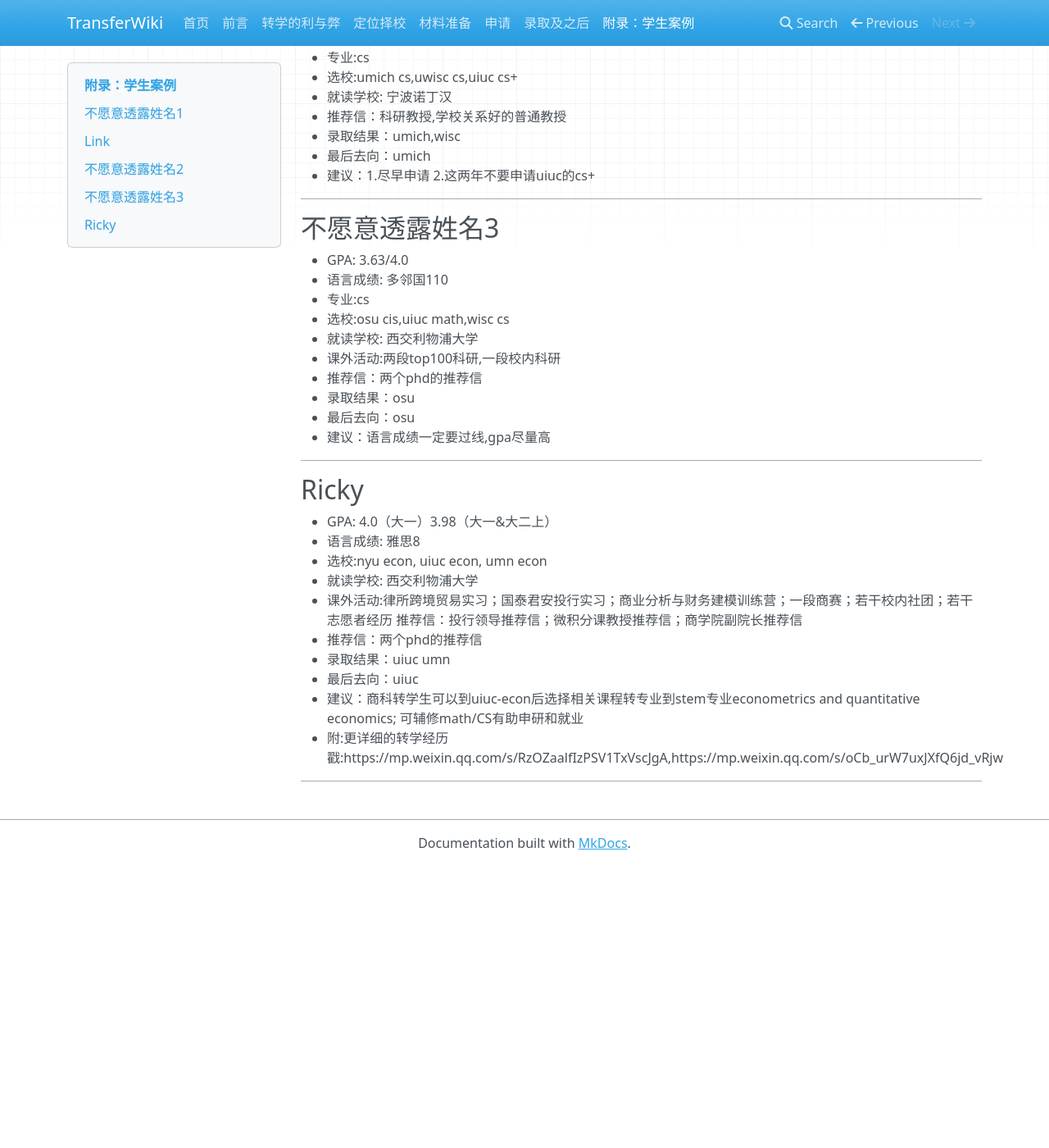
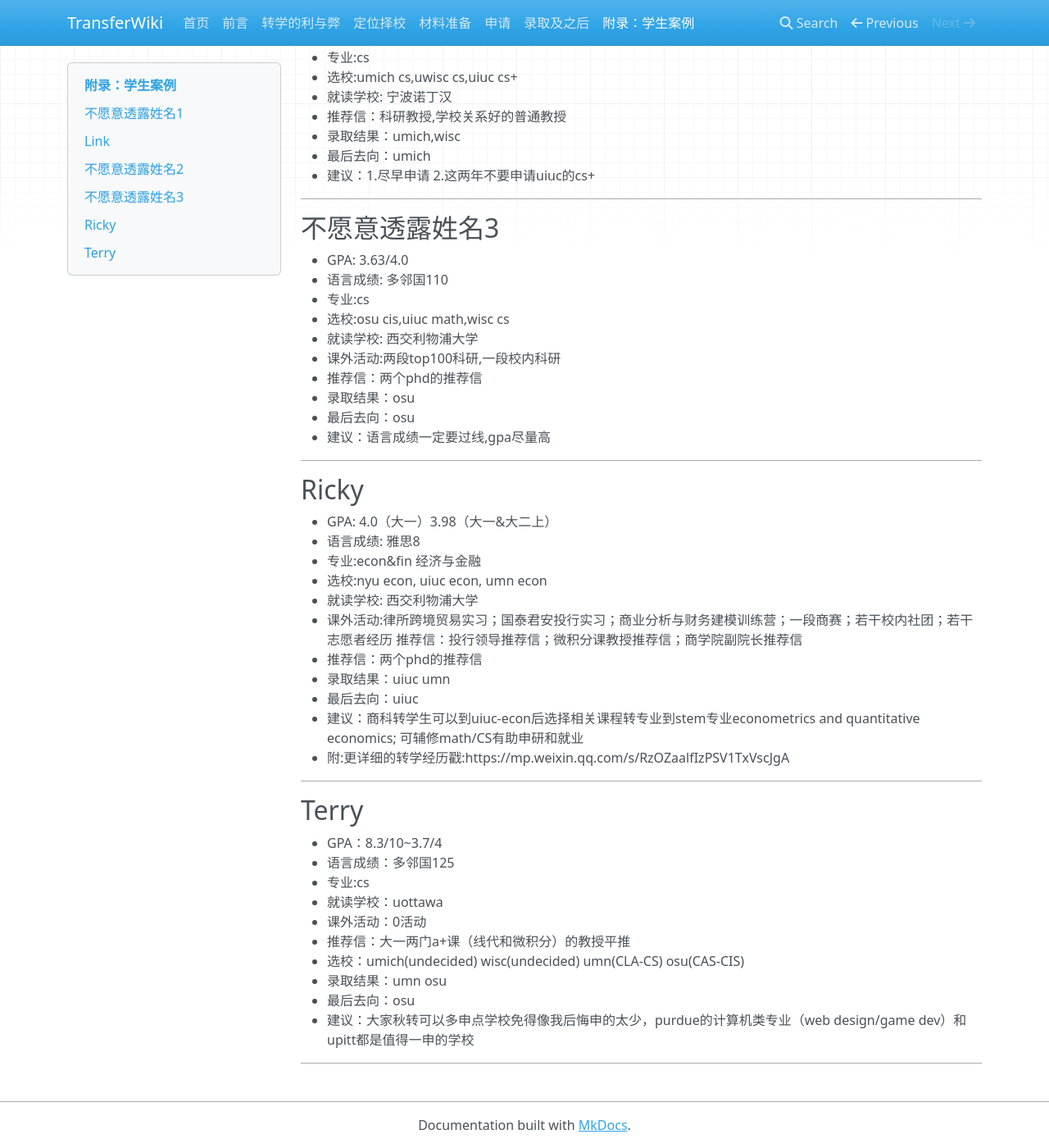
Before and after one commit to SihanXU/TransferWiki, an MkDocs documentation site: the page built from docs/bgs.md, in a window 1280 px wide and 1400 px high, scrolled down 835 px. Shown: the whole window at 82% size. Built offline with MkDocs 1.6.1, drawn with Linux system fonts in a browser that asks for light colours; nearby versions of some CDN libraries; before the commit the page ends 1891 px from its top, so only the background shows below that.

Commit message:
Update bgs.md

```diff
--- a/docs/bgs.md
+++ b/docs/bgs.md
@@ -64,6 +64,7 @@
 
 - GPA: 4.0（大一）3.98（大一&大二上）
 - 语言成绩: 雅思8
+- 专业:econ&fin 经济与金融
 - 选校:nyu econ, uiuc econ, umn econ
 - 就读学校: 西交利物浦大学
 - 课外活动:律所跨境贸易实习；国泰君安投行实习；商业分析与财务建模训练营；一段商赛；若干校内社团；若干志愿者经历
@@ -72,6 +73,20 @@
 - 录取结果：uiuc umn
 - 最后去向：uiuc
 - 建议：商科转学生可以到uiuc-econ后选择相关课程转专业到stem专业econometrics and quantitative economics; 可辅修math/CS有助申研和就业
-- 附:更详细的转学经历戳:https://mp.weixin.qq.com/s/RzOZaalfIzPSV1TxVscJgA,https://mp.weixin.qq.com/s/oCb_urW7uxJXfQ6jd_vRjw
+- 附:更详细的转学经历戳:https://mp.weixin.qq.com/s/RzOZaalfIzPSV1TxVscJgA
 
 ***
+
+## Terry
+- GPA：8.3/10~3.7/4
+- 语言成绩：多邻国125
+- 专业:cs
+- 就读学校：uottawa
+- 课外活动：0活动
+- 推荐信：大一两门a+课（线代和微积分）的教授平推
+- 选校：umich(undecided) wisc(undecided) umn(CLA-CS) osu(CAS-CIS)
+- 录取结果：umn osu
+- 最后去向：osu
+- 建议：大家秋转可以多申点学校免得像我后悔申的太少，purdue的计算机类专业（web design/game dev）和upitt都是值得一申的学校
+
+***
```
